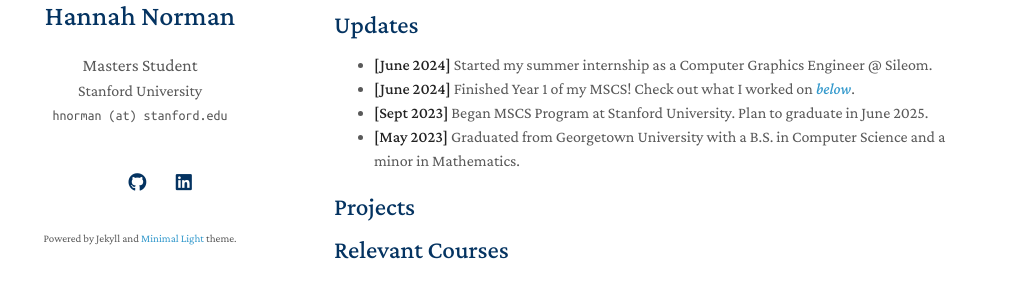
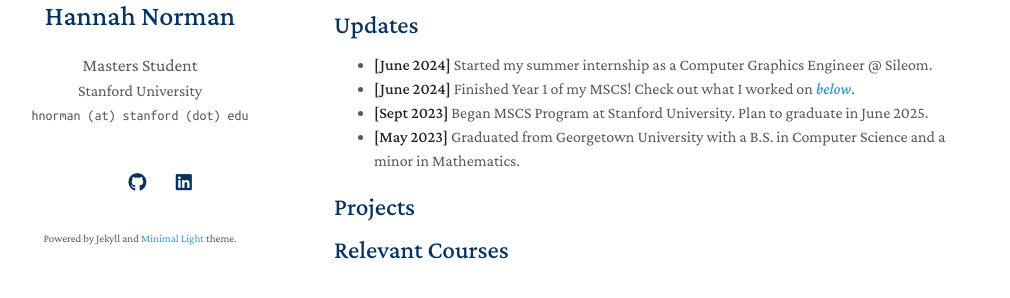
Before and after one commit to hnorm0629/portfolio, a Jekyll site: the page built from index.md, in a window 1280 px wide. Shown: the part 214-512 px from the top of the page, without its empty margins (136-1146 px from the left). Built offline with Jekyll 4.4.1, drawn with Linux system fonts in a browser that asks for light colours; nearby versions of some CDN libraries; a style sheet for code colours, icons or effects is not loaded; our own code applies the rules of GitHub Pages for plain Markdown files.

Commit message:
Update _config.yml

```diff
--- a/_config.yml
+++ b/_config.yml
@@ -2,7 +2,7 @@
 title: Hannah Norman
 position: Masters Student
 affiliation: Stanford University
-email: hnorman (at) stanford.edu
+email: hnorman (at) stanford (dot) edu
 
 # Links
 # If you don't need one of them, you may delete the corresponding line.
```
